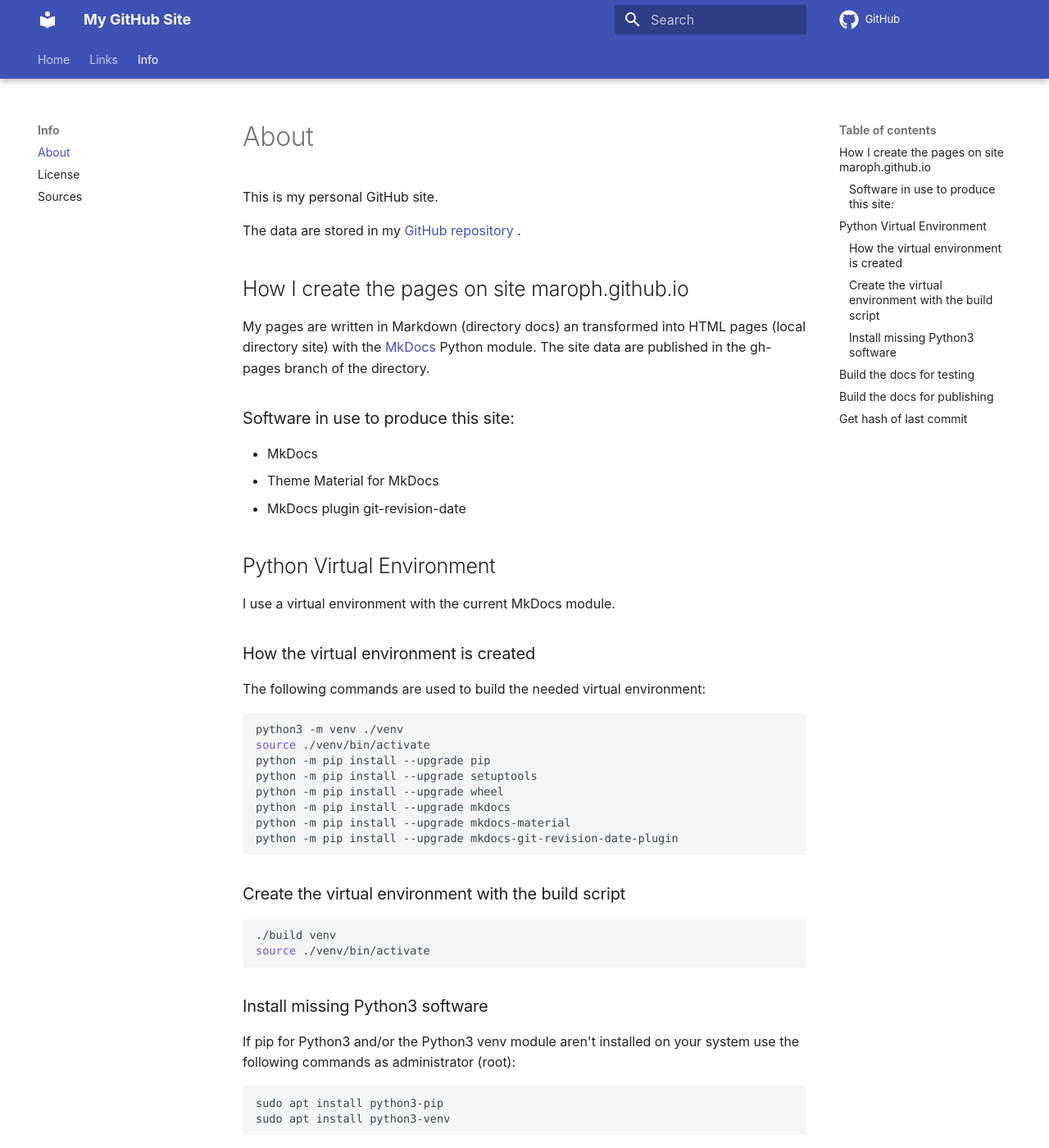
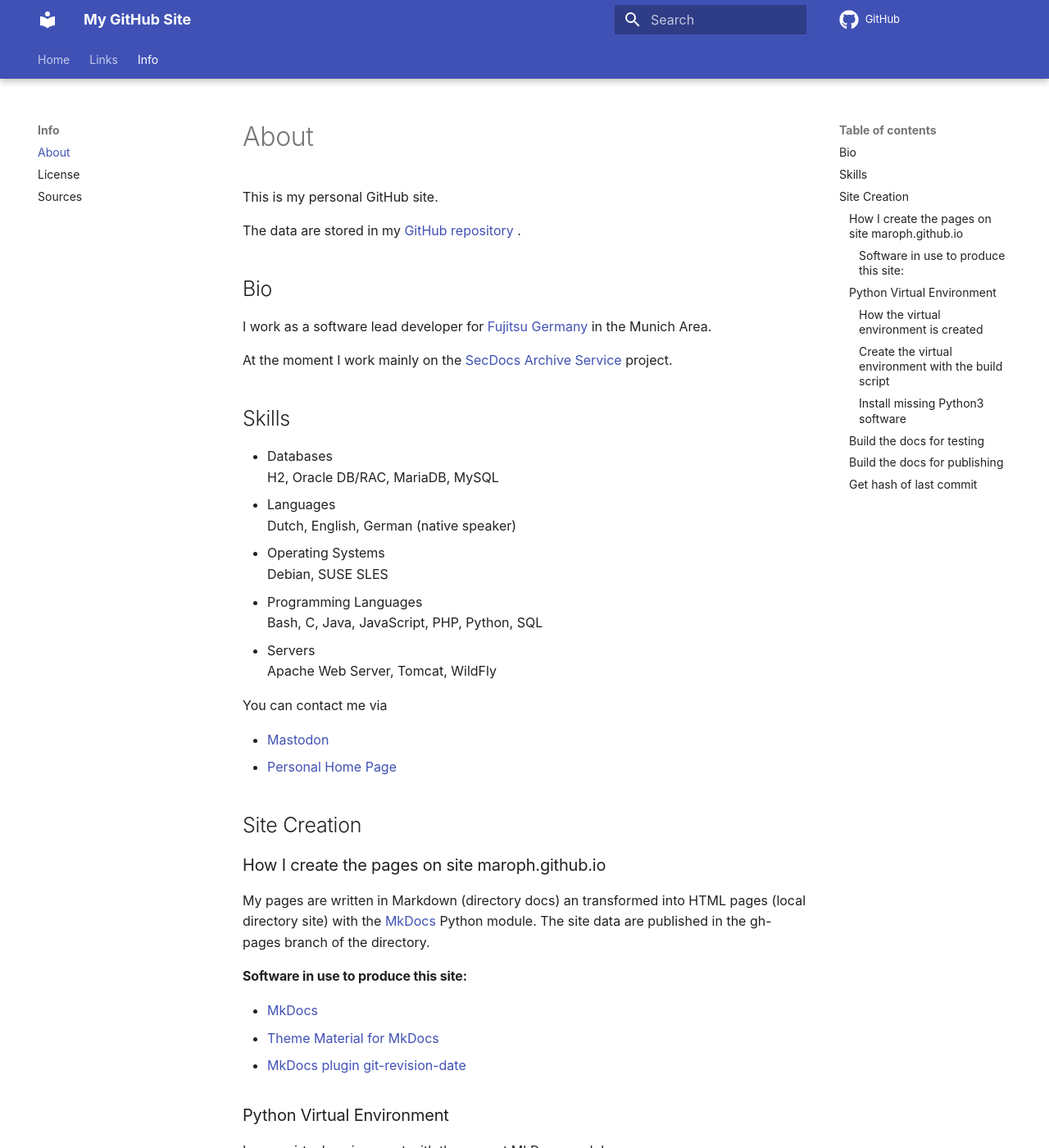
Before and after one commit to maroph/maroph.github.io, an MkDocs documentation site: the page built from docs/info/about.md, in a window 1280 px wide and 1400 px high. Shown: the whole window at 82% size. Built offline with MkDocs 1.6.1 and Material for MkDocs 9.7.7, drawn with Linux system fonts in a browser that asks for light colours; comment, search, counter and statistics services are not loaded.

Commit message:
update the about page

````diff
--- a/docs/info/about.md
+++ b/docs/info/about.md
@@ -3,21 +3,56 @@
 
 The data are stored in my [GitHub repository ](https://github.com/maroph/maroph.github.io).
 
-## How I create the pages on site maroph.github.io
+## Bio
+I work as a software lead developer for
+[Fujitsu Germany](https://www.fujitsu.com/de/) in the Munich Area.
+
+At the moment I work mainly on the
+[SecDocs Archive Service](https://www.fujitsu.com/de/products/computing/servers/mainframe/bs2000/ccp/)
+project.
+
+## Skills
+
+* Databases
+  H2, Oracle DB/RAC, MariaDB, MySQL
+* Languages
+  Dutch, English, German (native speaker)
+* Operating Systems
+  Debian, SUSE SLES
+* Programming Languages
+  Bash, C, Java, JavaScript, PHP, Python, SQL
+* Servers
+  Apache Web Server, Tomcat, WildFly
+
+You can contact me via
+
+* [Mastodon]{:target="blank" rel="me"}
+* [Personal Home Page]{:target="blank"}
+
+[Mastodon]: https://fosstodon.org/@maroph
+[Personal Home Page]: https://manfred.rosenboom.name/
+
+## Site Creation
+
+### How I create the pages on site maroph.github.io
 My pages are written in Markdown (directory docs) an transformed into HTML
 pages (local directory site) with the [MkDocs](https://www.mkdocs.org/) Python
 module. The site data are published in the gh-pages branch of the directory.
 
-### Software in use to produce this site:
+#### Software in use to produce this site:
 
-- MkDocs
-- Theme Material for MkDocs
-- MkDocs plugin git-revision-date
+* [MkDocs]{:target="blank"}
+* [Theme Material for MkDocs]{:target="blank"}
+* [MkDocs plugin git-revision-date]{:target="blank"}
 
-## Python Virtual Environment
+[MkDocs]: https://www.mkdocs.org/
+[Theme Material for MkDocs]: https://squidfunk.github.io/mkdocs-material/
+[MkDocs plugin git-revision-date]: https://github.com/zhaoterryy/mkdocs-git-revision-date-plugin/
+
+### Python Virtual Environment
 I use a virtual environment with the current MkDocs module.
 
-### How the virtual environment is created
+#### How the virtual environment is created
 The following commands are used to build the needed virtual environment:
 
 ```bash
@@ -31,14 +66,14 @@
 python -m pip install --upgrade mkdocs-git-revision-date-plugin
 ```
 
-### Create the virtual environment with the build script
+#### Create the virtual environment with the build script
 
 ```bash
 ./build venv
 source ./venv/bin/activate
 ```
 
-### Install missing Python3 software
+#### Install missing Python3 software
 If pip for Python3 and/or the Python3 venv module aren't installed on your system
 use the following commands as administrator (root):
 
@@ -47,7 +82,7 @@
 sudo apt install python3-venv
 ```
 
-##  Build the docs for testing
+###  Build the docs for testing
 
 ```bash
 source venv/bin/activate
@@ -60,7 +95,7 @@
 ./build
 ```
 
-## Build the docs for publishing
+### Build the docs for publishing
 
 ```bash
 source venv/bin/activate
@@ -72,7 +107,7 @@
 git push
 ```
 
-## Get hash of last commit
+### Get hash of last commit
 
 ```bash
 git rev-parse [--short] HEAD
--- a/mkdocs.yml
+++ b/mkdocs.yml
@@ -35,7 +35,6 @@
             - GitHub: https://github.com/maroph/
             - GitHub Gist: https://gist.github.com/maroph/
             - Gravatar: https://en.gravatar.com/maroph
-            - LinkedIn: https://www.linkedin.com/in/manfredrosenboom
             - Mastodon: https://fosstodon.org/@maroph
             - Pastebin: https://pastebin.com/u/maroph
             - Personal Home Page: https://manfred.rosenboom.name/
@@ -95,6 +94,7 @@
 copyright: Copyright (c) 2020-2022 <a href="https://github.com/maroph">Manfred Rosenboom</a>
 
 markdown_extensions:
+    - attr_list
     - pymdownx.highlight:
         anchor_linenums: true
     - pymdownx.inlinehilite
````
